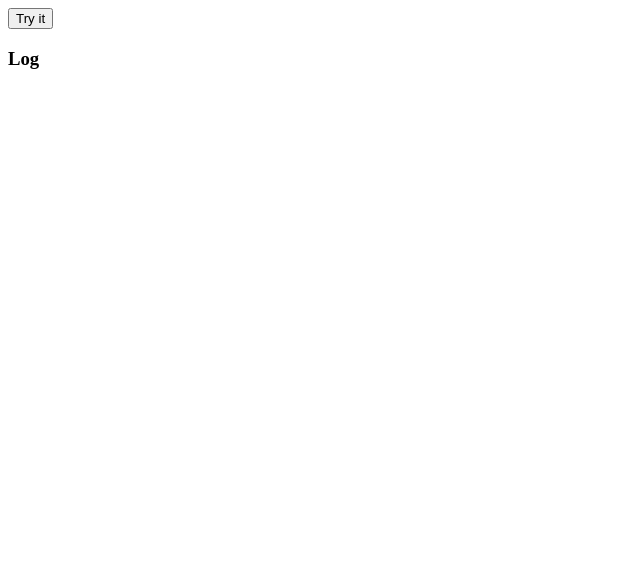
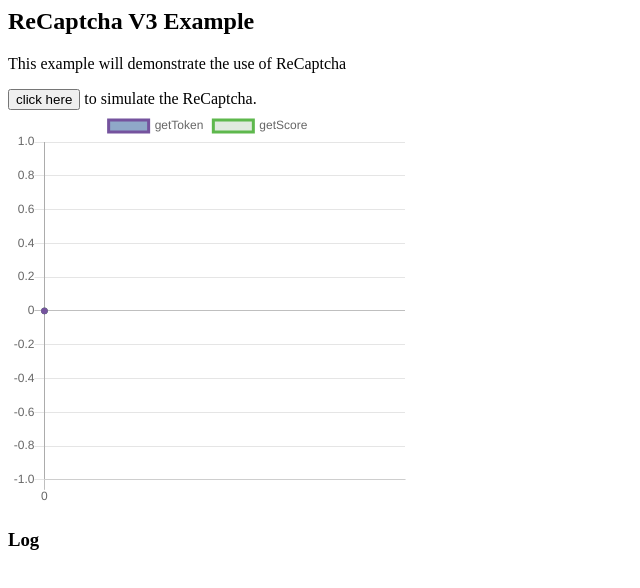
Before and after one commit to tshankarappa/ReCaptcha-v3, a website: page public/html/index.html in a window 1280 px wide. Shown: the whole page, without its empty margins (0-640 px from the left). Drawn offline with nearby package versions, Linux system fonts and the light colour scheme.

Commit message:
added chart for response time

```diff
--- a/public/html/index.html
+++ b/public/html/index.html
@@ -6,16 +6,24 @@
 </head>
 
 <body>
+    <div>
+        <h2>ReCaptcha V3 Example </h2>
+        <p> This example will demonstrate the use of ReCaptcha </p>
+    </div>
+    <button id="myBtn">click here</button> to simulate the ReCaptcha.
 
-    <button id="myBtn">Try it</button>
-
+    <div>
+        <canvas id="myChart" width="400" height="400"></canvas>
+    </div>
     <div id='logs'>
         <H3>Log</H3>
         <div id='log'></div>
     </div>
 
     <script src="https://www.google.com/recaptcha/api.js?render=6Le89_wUAAAAAK8XR5n3UJgtxIGUjH1gaqHQAqKw"></script>
+    <script src="https://cdnjs.cloudflare.com/ajax/libs/Chart.js/2.9.3/Chart.min.js"></script>
     <script src="/js/main.js"></script>
+    <script src="/js/chart.js"></script>
 
     <script>
         document.getElementById("myBtn").addEventListener("click", onClick);
--- /dev/null
+++ b/public/js/chart.js
@@ -0,0 +1,54 @@
+var ctx = document.getElementById("myChart").getContext("2d");
+
+const colors = {
+  green: {
+    fill: '#e0eadf',
+    stroke: '#5eb84d',
+  },
+  purple: {
+    fill: '#8fa8c8',
+    stroke: '#75539e',
+  },
+};
+
+const getToken = [0];
+const getScore = [0];
+const xData = [0];
+
+const myChart = new Chart(ctx, {
+  type: 'line',
+  data: {
+    labels: xData,
+    datasets: [{
+      label: "getToken",
+      fill: true,
+      backgroundColor: colors.purple.fill,
+      pointBackgroundColor: colors.purple.stroke,
+      borderColor: colors.purple.stroke,
+      pointHighlightStroke: colors.purple.stroke,
+      borderCapStyle: 'butt',
+      data: getToken,
+
+    }, {
+      label: "getScore",
+      fill: true,
+      backgroundColor: colors.green.fill,
+      pointBackgroundColor: colors.green.stroke,
+      borderColor: colors.green.stroke,
+      pointHighlightStroke: colors.green.stroke,
+      data: getScore,
+    }]
+  },
+  options: {
+    responsive: false,
+    // Can't just just `stacked: true` like the docs say
+    scales: {
+      yAxes: [{
+        stacked: true,
+      }]
+    },
+    animation: {
+      duration: 750,
+    },
+  }
+});
--- a/public/js/main.js
+++ b/public/js/main.js
@@ -1,5 +1,5 @@
 var siteKey = '6Le89_wUAAAAAK8XR5n3UJgtxIGUjH1gaqHQAqKw';
-
+var call = 1;
 function onClick(e) {
     e.preventDefault();
     grecaptcha.ready(function () {
@@ -10,6 +10,8 @@
 
             // Add your logic to submit to your backend server here.
             log(start_time, `Token Received <pre>${token}</pre>`);
+            xData.push(call++);
+            getToken.push((Date.now()-start_time));
             log(start_time, 'verifying token')
 
             var data = `response=${token}`;
@@ -19,6 +21,8 @@
                 if (this.readyState === 4) {
                     console.log(this.responseText);
                     log(start_time, `verified token <pre>${this.responseText}</pre><br><hr>`)
+                    getScore.push((Date.now()-start_time));
+                    myChart.update();
                 }
             });
 
```
Also changed, not shown: README.md.
